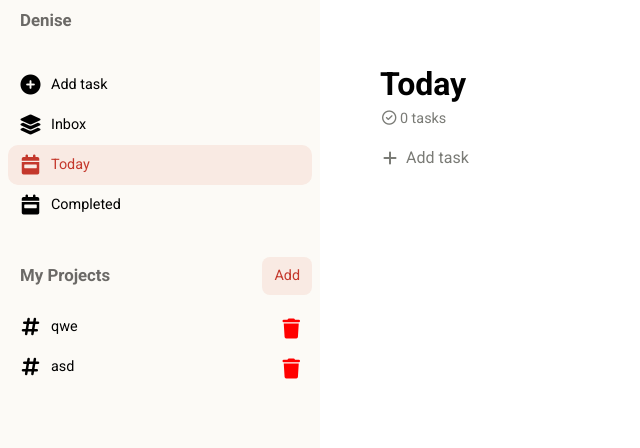
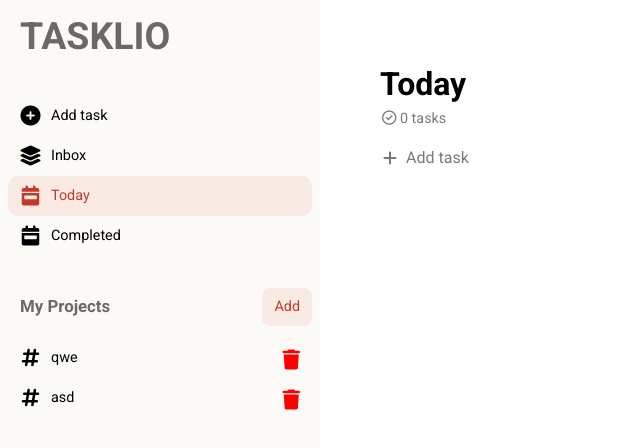
Before and after one commit to StrigZ/todo-list, a website built with webpack: page src/template.html in a window 1280 px wide. Shown: the whole page, without its empty margins (0-640 px from the left). Built offline with nearby package versions, Linux system fonts and the light colour scheme.

Commit message:
Rename the project

```diff
--- a/package.json
+++ b/package.json
@@ -1,9 +1,8 @@
 {
-  "name": "todo-list",
+  "name": "tasklio",
   "version": "1.0.0",
   "main": "index.js",
   "scripts": {
-    "test": "echo \"Error: no test specified\" && exit 1",
     "dev": "webpack serve --open --config webpack.dev.js",
     "build": "webpack --config webpack.prod.js"
   },
--- a/src/styles.css
+++ b/src/styles.css
@@ -425,3 +425,9 @@ dialog {
     color: #d1453b;
   }
 }
+
+.logo {
+  text-transform: uppercase;
+  font-weight: bold;
+  font-size: 2rem;
+}
--- a/src/template.html
+++ b/src/template.html
@@ -7,7 +7,7 @@
   </head>
   <body>
     <aside>
-      <div class="user-name"><h3 id="user-name">Denise</h3></div>
+      <div class="logo"><h3>Tasklio</h3></div>
       <ul id="menu">
         <li>
           <button
```
